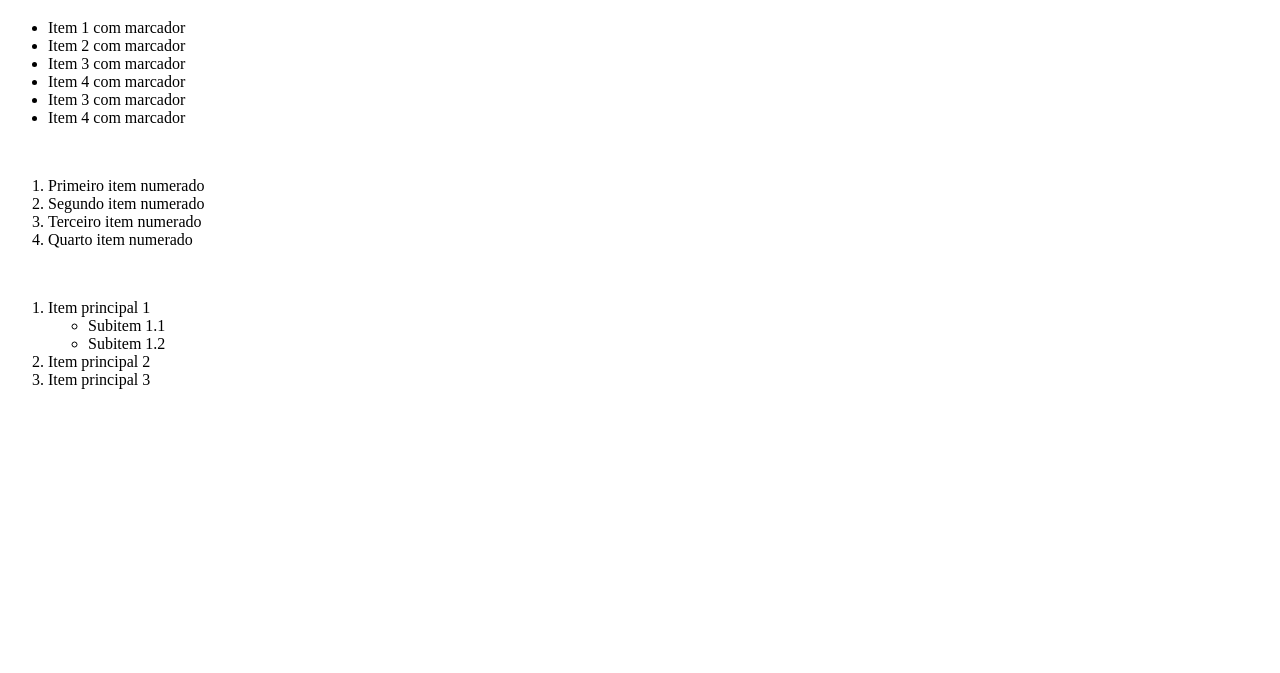
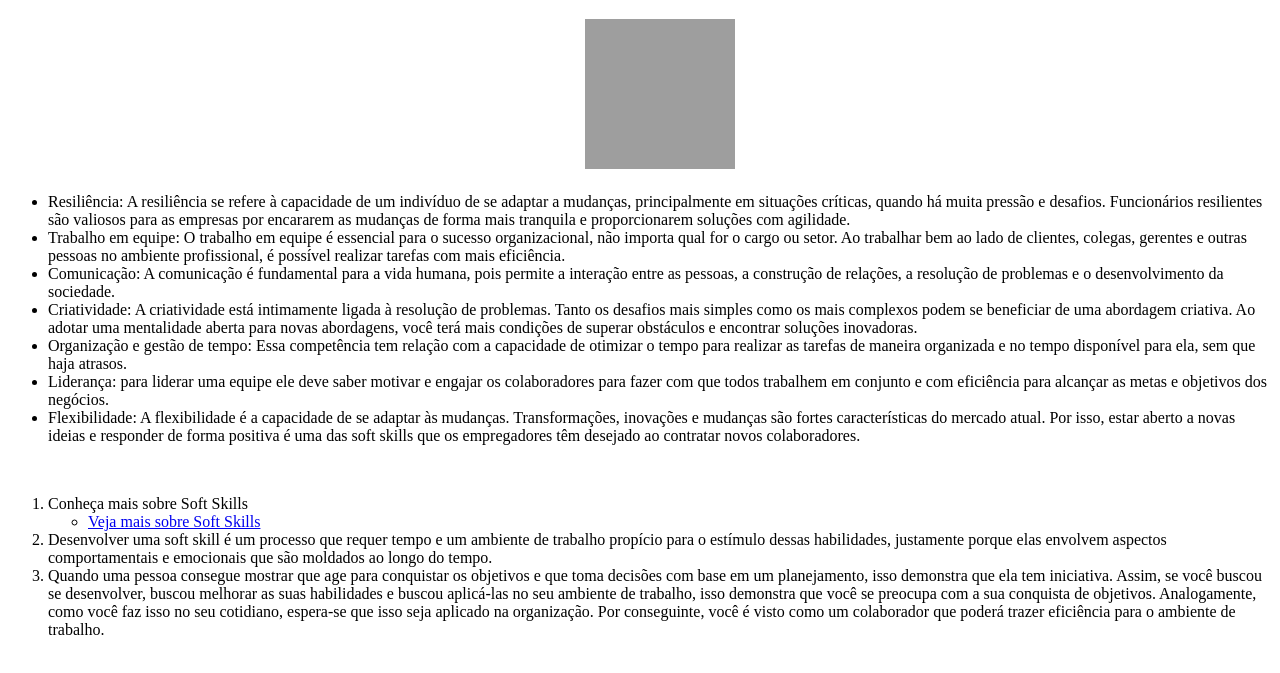
Before and after one commit to tkaoribruna/listas, a plain HTML site: page index.html in a window 1280 px wide. Shown: the part 61-734 px from the top of the page. Drawn offline with Linux system fonts and the light colour scheme; grey boxes are pictures that could not be loaded.

Commit message:
index.html

```diff
--- a/index.html
+++ b/index.html
@@ -5,7 +5,7 @@
     <meta charset="UTF-8">
     <meta name="viewport" content="width=device-width, initial-scale=1.0">
     <!-- Definindo o t tulo da p gina que aparece na aba do navegador -->
-    <title>Exemplo de Listas</title>
+    <title>Lista de Soft Skills</title>
 </head>
 <body>
 
@@ -14,44 +14,35 @@
 
     <!-- Lista n o ordenada (com marcadores) -->
     <ul>
+        <div style="text-align: center; margin: 20px 0;">
+            <img src="https://www.publi.com.br/wp-content/uploads/2023/05/soft-skills-o-que-sao-e-como-desenvolver-as-suasjpg-20230427094838.jpg-1.jpg"
+                 alt="Imagem Soft Skills" width="150" height="150">
+        </div>
         <!-- Cada <li> representa um item da lista -->
-        <li>Item 1 com marcador</li>
-        <li>Item 2 com marcador</li>
-        <li>Item 3 com marcador</li>
-        <li>Item 4 com marcador</li>
- 	<li>Item 3 com marcador</li>
-        <li>Item 4 com marcador</li>
-
+        <li>Resiliência: A resiliência se refere à capacidade de um indivíduo de se adaptar a mudanças, principalmente em situações críticas, quando há muita pressão e desafios. Funcionários resilientes são valiosos para as empresas por encararem as mudanças de forma mais tranquila e proporcionarem soluções com agilidade.</li>
+        <li>Trabalho em equipe: O trabalho em equipe é essencial para o sucesso organizacional, não importa qual for o cargo ou setor. Ao trabalhar bem ao lado de clientes, colegas, gerentes e outras pessoas no ambiente profissional, é possível realizar tarefas com mais eficiência.</li>
+        <li>Comunicação: A comunicação é fundamental para a vida humana, pois permite a interação entre as pessoas, a construção de relações, a resolução de problemas e o desenvolvimento da sociedade. </li>
+        <li>Criatividade: A criatividade está intimamente ligada à resolução de problemas. Tanto os desafios mais simples como os mais complexos podem se beneficiar de uma abordagem criativa. Ao adotar uma mentalidade aberta para novas abordagens, você terá mais condições de superar obstáculos e encontrar soluções inovadoras. </li>
+ 	    <li>Organização e gestão de tempo: Essa competência tem relação com a capacidade de otimizar o tempo para realizar as tarefas de maneira organizada e no tempo disponível para ela, sem que haja atrasos. </li>
+        <li>Liderança: para liderar uma equipe ele deve saber motivar e engajar os colaboradores para fazer com que todos trabalhem em conjunto e com eficiência para alcançar as metas e objetivos dos negócios.</li>
+        <li>Flexibilidade: A flexibilidade é a capacidade de se adaptar às mudanças. Transformações, inovações e mudanças são fortes características do mercado atual. Por isso, estar aberto a novas ideias e responder de forma positiva é uma das soft skills que os empregadores têm desejado ao contratar novos colaboradores. </li>
 
     </ul>
 
     <br> <!-- Quebra de linha para separar as listas -->
 
-    <!-- Lista ordenada (numerada) -->
-    <ol>
-        <!-- Cada <li> representa um item numerado da lista -->
-        <li>Primeiro item numerado</li>
-        <li>Segundo item numerado</li>
-        <li>Terceiro item numerado</li>
-        <li>Quarto item numerado</li>
-    </ol>
-
-    <br> <!-- Outra quebra de linha para separar as listas -->
-
     <!-- Lista ordenada com uma lista n o ordenada dentro de um item numerado -->
     <ol>
-        <li>Item principal 1
+        <li> Conheça mais sobre Soft Skills
             <!-- Lista n o ordenada dentro do item numerado -->
             <ul>
-                <!-- Subitens dentro da lista n o ordenada -->
-                <li>Subitem 1.1</li>
-
-                <li>Subitem 1.2</li>
+                <li><a href="https://www.crossknowledge.com/pt/blog/soft-skills/" target="_blank">Veja mais sobre Soft Skills</a></li>
             </ul>
         </li>
         <!-- Itens principais sem subitens -->
-        <li>Item principal 2</li>
-        <li>Item principal 3</li>
+        <li>Desenvolver uma soft skill é um processo que requer tempo e um ambiente de trabalho propício para o estímulo dessas habilidades, justamente porque elas envolvem aspectos comportamentais e emocionais que são moldados ao longo do tempo.
+        </li>
+        <li>Quando uma pessoa consegue mostrar que age para conquistar os objetivos e que toma decisões com base em um planejamento, isso demonstra que ela tem iniciativa. Assim, se você buscou se desenvolver, buscou melhorar as suas habilidades e buscou aplicá-las no seu ambiente de trabalho, isso demonstra que você se preocupa com a sua conquista de objetivos. Analogamente, como você faz isso no seu cotidiano, espera-se que isso seja aplicado na organização. Por conseguinte, você é visto como um colaborador que poderá trazer eficiência para o ambiente de trabalho.</li>
     </ol>
 
 </body>
```
